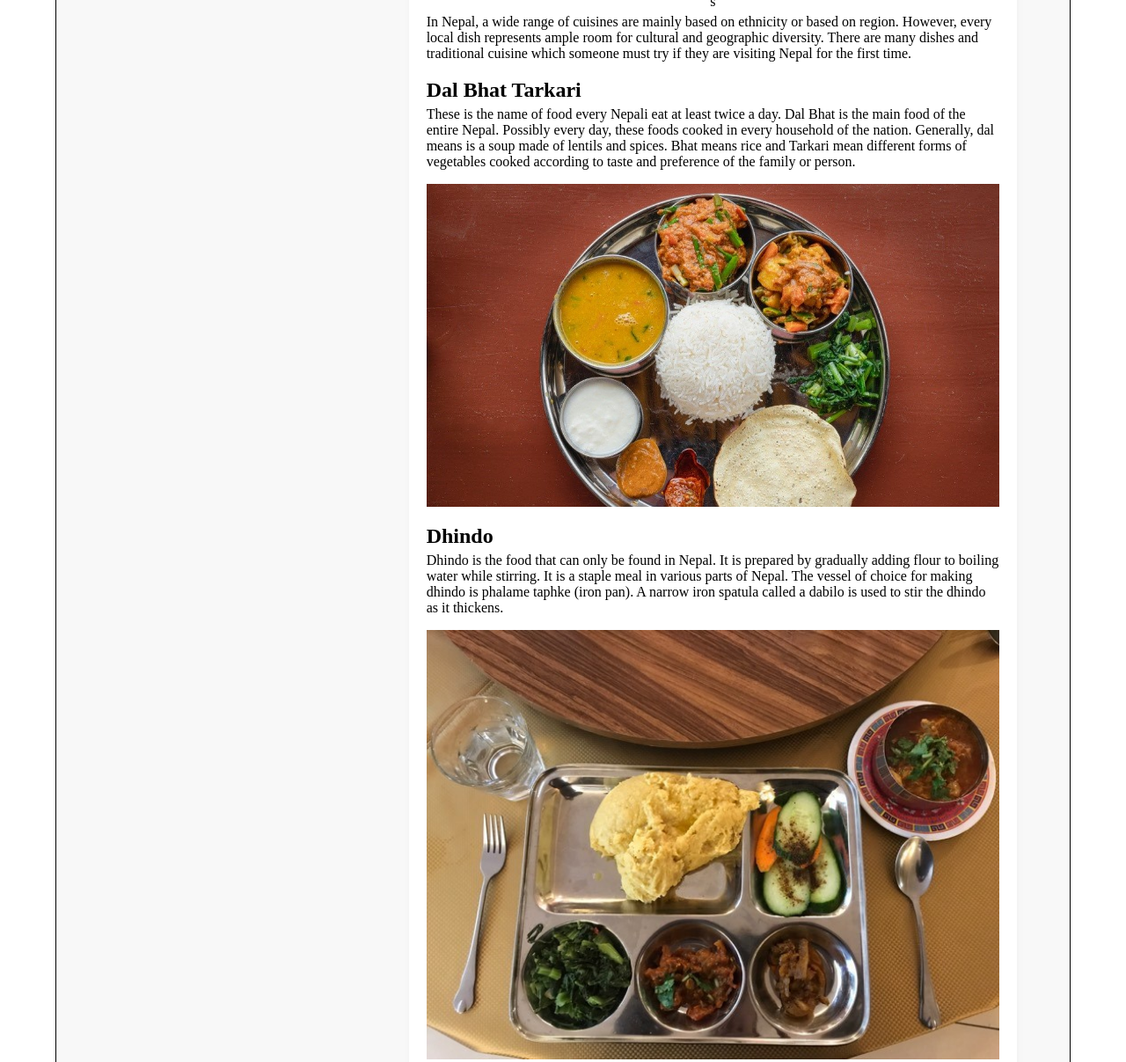
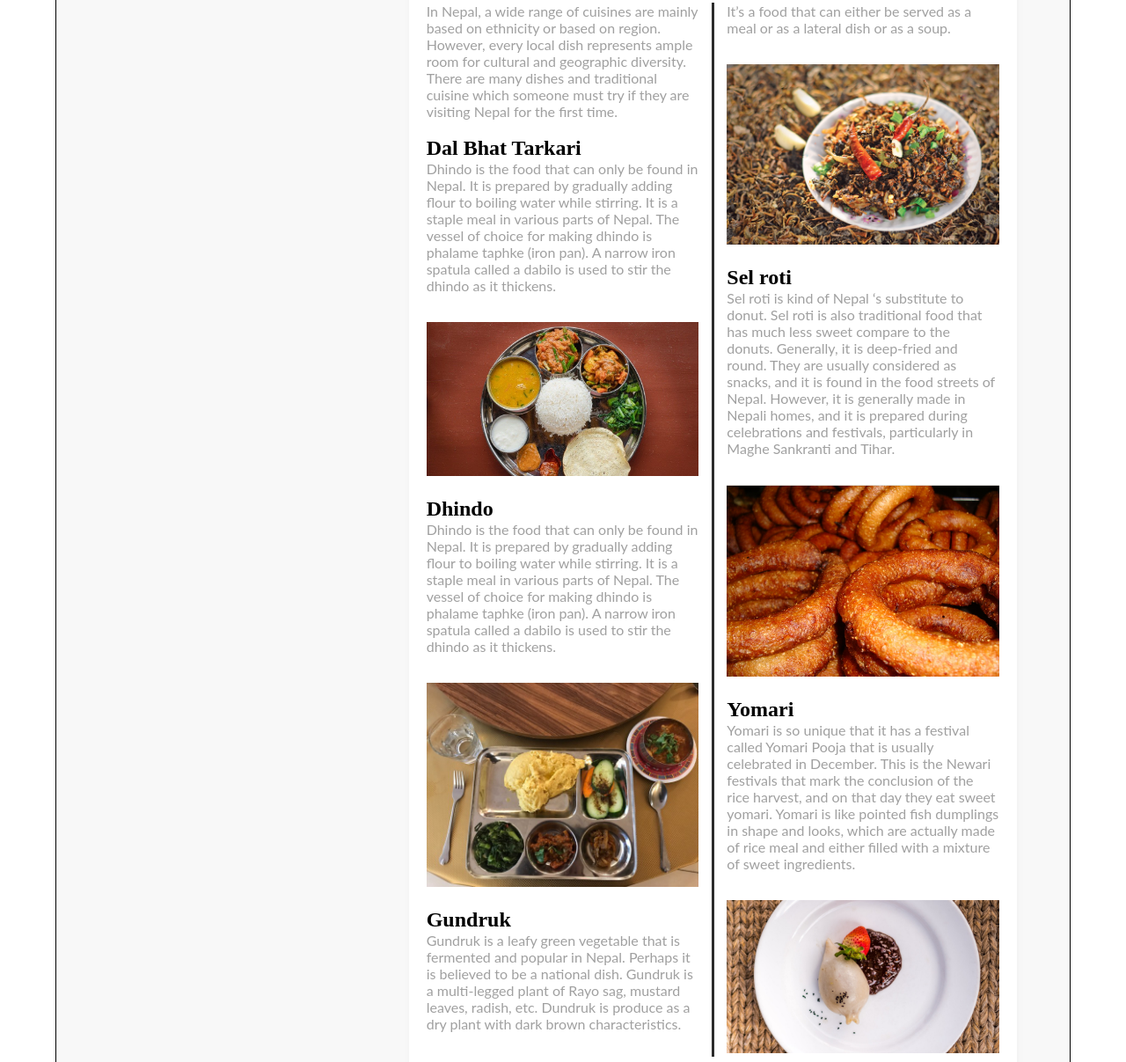
Before and after one commit to Roch288/myBlog_Roch_C0837288, a plain HTML site: page food.html in a window 1280 px wide. Shown: the part 678-1885 px from the top of the page at 88% size. Drawn offline with Linux system fonts and the light colour scheme.

Commit message:
image and text design in food

```diff
--- a/css/content.css
+++ b/css/content.css
@@ -347,17 +347,20 @@ a:hover {
   }
 }
 
-/* section p {
+section p {
   font-family: "Lato";
   color: rgb(160, 160, 160);
   margin-top: 0;
 }
 section {
-  column-count: 1;
+  column-count: 2;
+  column-rule-style: solid;
+  column-rule-color: rgb(43, 43, 43);
   column-gap: 2em;
+  margin-top: 10px;
 }
 
 section img {
   width: 80%;
   margin: 1em 0 0;
-} */
+}
--- a/food.html
+++ b/food.html
@@ -54,44 +54,35 @@
         <div class="blog-content">
           <h1>Nepali Dishes You Need to Try at Least Once</h1>
           <img src="images/food/samay-baji.jpg" />
-          s
-          <div class="content">
-            <p>
-              In Nepal, a wide range of cuisines are mainly based on ethnicity or based on region. However, every local
+
+          <section>
+            <p>In Nepal, a wide range of cuisines are mainly based on ethnicity or based on region. However, every local
               dish
               represents ample room for cultural and geographic diversity. There are many dishes and traditional cuisine
               which someone
-              must try if they are visiting Nepal for the first time.
-            </p>
+              must try if they are visiting Nepal for the first time.</p>
 
             <h2>Dal Bhat Tarkari</h2>
-            <div class="food-content">
-              <p>These is the name of food every Nepali eat at least twice a day. Dal Bhat is the main food of the
-                entire
-                Nepal. Possibly
-                every day, these foods cooked in every household of the nation. Generally, dal means is a soup made of
-                lentils and
-                spices. Bhat means rice and Tarkari mean different forms of vegetables cooked according to taste and
-                preference of the
-                family or person.</p>
-              <img src="images/food/dal-bhat.jpg" width="800" />
-            </div>
 
-
-            <h2>Dhindo</h2>
-            <div class="food-content">
             <p>Dhindo is the food that can only be found in Nepal. It is prepared by gradually adding flour to boiling
               water while
               stirring. It is a staple meal in various parts of Nepal. The vessel of choice for making dhindo is
               phalame
               taphke (iron
               pan). A narrow iron spatula called a dabilo is used to stir the dhindo as it thickens.</p>
-              <img src="images/food/Dhido.jpg" width="800" />
-            </div>
 
+            <img src="images/food/dal-bhat.jpg" alt="Dal Bhat">
+
+            <h2>Dhindo</h2>
+            <p>Dhindo is the food that can only be found in Nepal. It is prepared by gradually adding flour to boiling
+              water while
+              stirring. It is a staple meal in various parts of Nepal. The vessel of choice for making dhindo is
+              phalame
+              taphke (iron
+              pan). A narrow iron spatula called a dabilo is used to stir the dhindo as it thickens.</p>
+            <img src="images/food/Dhido.jpg" alt="Dhido" />
 
             <h2>Gundruk</h2>
-            <div class="food-content">
             <p>Gundruk is a leafy green vegetable that is fermented and popular in Nepal. Perhaps it is believed to be
               a
               national dish.
@@ -100,12 +91,9 @@
               brown characteristics. It’s a food that can either be served as a meal or as a lateral dish or as a
               soup.
             </p>
-              <img src="images/food/gundruk.jpg" width="800" />
-            </div>
-
+            <img src="images/food/gundruk.jpg" alt="Gundruk" />
 
             <h2>Sel roti</h2>
-            <div class="food-content">
             <p>Sel roti is kind of Nepal ‘s substitute to donut. Sel roti is also traditional food that has much less
               sweet compare to
               the donuts. Generally, it is deep-fried and round. They are usually considered as snacks, and it is
@@ -115,10 +103,21 @@
               and festivals,
               particularly in Maghe Sankranti and Tihar.
             </p>
-              <img src="images/food/sel-roti.png" width="800" />
-            </div>
+            <img src="images/food/sel-roti.png" alt="Sel Rotis" />
 
-          </div>
+            <h2>Yomari</h2>
+            <p>Yomari is so unique that it has a festival called Yomari Pooja that is usually celebrated in December.
+              This is the
+              Newari festivals that mark the conclusion of the rice harvest, and on that day they eat sweet yomari.
+              Yomari is like
+              pointed fish dumplings in shape and looks, which are actually made of rice meal and either filled with a
+              mixture of
+              sweet ingredients.
+            </p>
+            <img src="images/food/yomari.jpeg" alt="Sel Rotis" />
+
+          </section>
+
         </div>
       </div>
 
```
Also changed, not shown: images/food/yomari.jpeg (added). Lines whose indentation alone changed are shown as unchanged.
